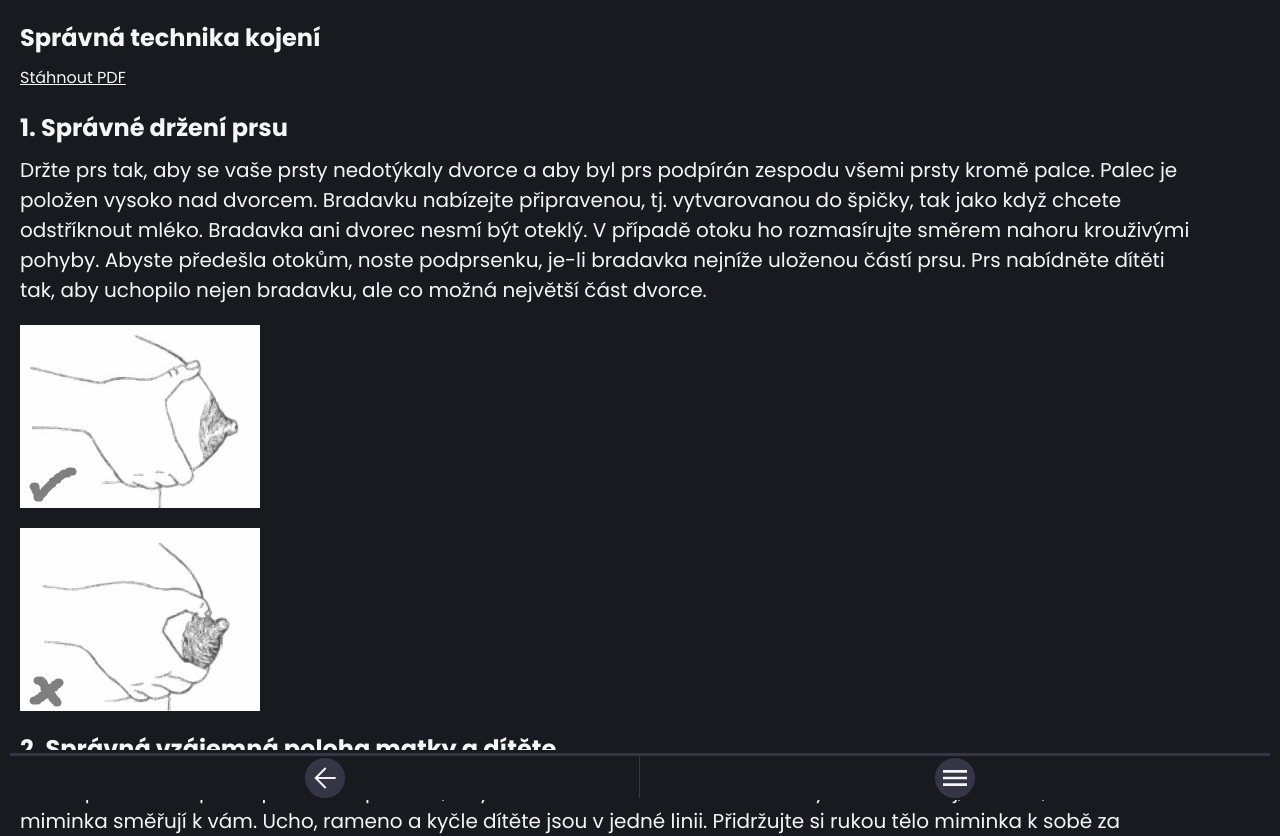
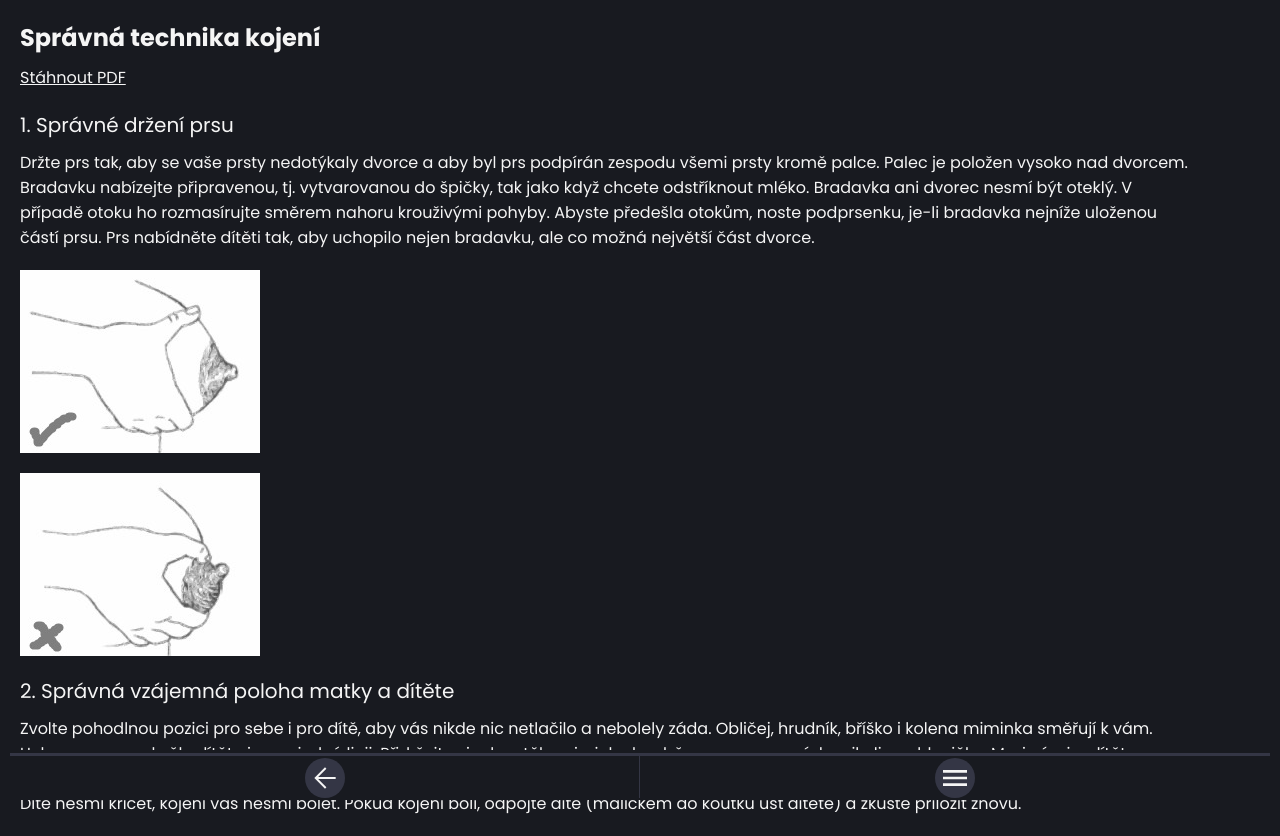
Before and after one commit to badela007/Kojoradce_projekt, a React (Vite) app: page /info-o-kojeni/technika in a window 1280 px wide. Shown: the top 836 px of the page. Built offline with nearby package versions, Linux system fonts and the light colour scheme.

Commit message:
TechniquePage, PositionsPage fonts unified

```diff
--- a/src/components/PositonDetail/style.css
+++ b/src/components/PositonDetail/style.css
@@ -21,7 +21,7 @@
 
 .position-detail__label {
   font-family: var(--font-family);
-  font-size: var(--font-size-primary);
+  font-size: var(--font-size-secondary);
   font-weight: 400;
   font-style: normal;
 }
@@ -40,5 +40,4 @@
 .position-detail__image {
   max-width: 120%;
   max-height: 120%;
-
 }
--- a/src/components/TechniqueDetail/style.css
+++ b/src/components/TechniqueDetail/style.css
@@ -1,12 +1,14 @@
 .technique-detail__label {
-  font-size: var(--font-size-primary);
-
+  font-family: var(--font-family);
+  font-size: var(--font-size-secondary);
+  font-weight: 400;
+  font-style: normal;
 }
 
 .technique-detail__text {
   margin-top: 10px;
   margin-bottom: 20px;
-  font-size: var(--font-size-secondary);
+  font-size: var(--font-size-tertiary);
 }
 
 .tecnique-detail__image-container {
--- a/src/pages/PositionsPage/style.css
+++ b/src/pages/PositionsPage/style.css
@@ -8,12 +8,11 @@
 
 .positions__title {
   font-size: var(--font-size-primary);
-  font-weight: var(--font-weight);
 }
 
 .positions__text {
   margin-top: 20px;
-  font-size: var(--font-size-secondary);
+  font-size: var(--font-size-tertiary);
 }
 
 .positions__text p {
@@ -24,7 +23,3 @@
   text-decoration: underline;
   margin-bottom: 10px;
 }
-
-.positions__list {
-  font-size: var(--font-size-secondary);
-}
--- a/src/pages/TechniquePage/style.css
+++ b/src/pages/TechniquePage/style.css
@@ -10,7 +10,3 @@
 .tecnique__title {
   font-size: var(--font-size-primary);
 }
-
-.technique__list {
-  font-size: var(--font-size-secondary);
-}
```
